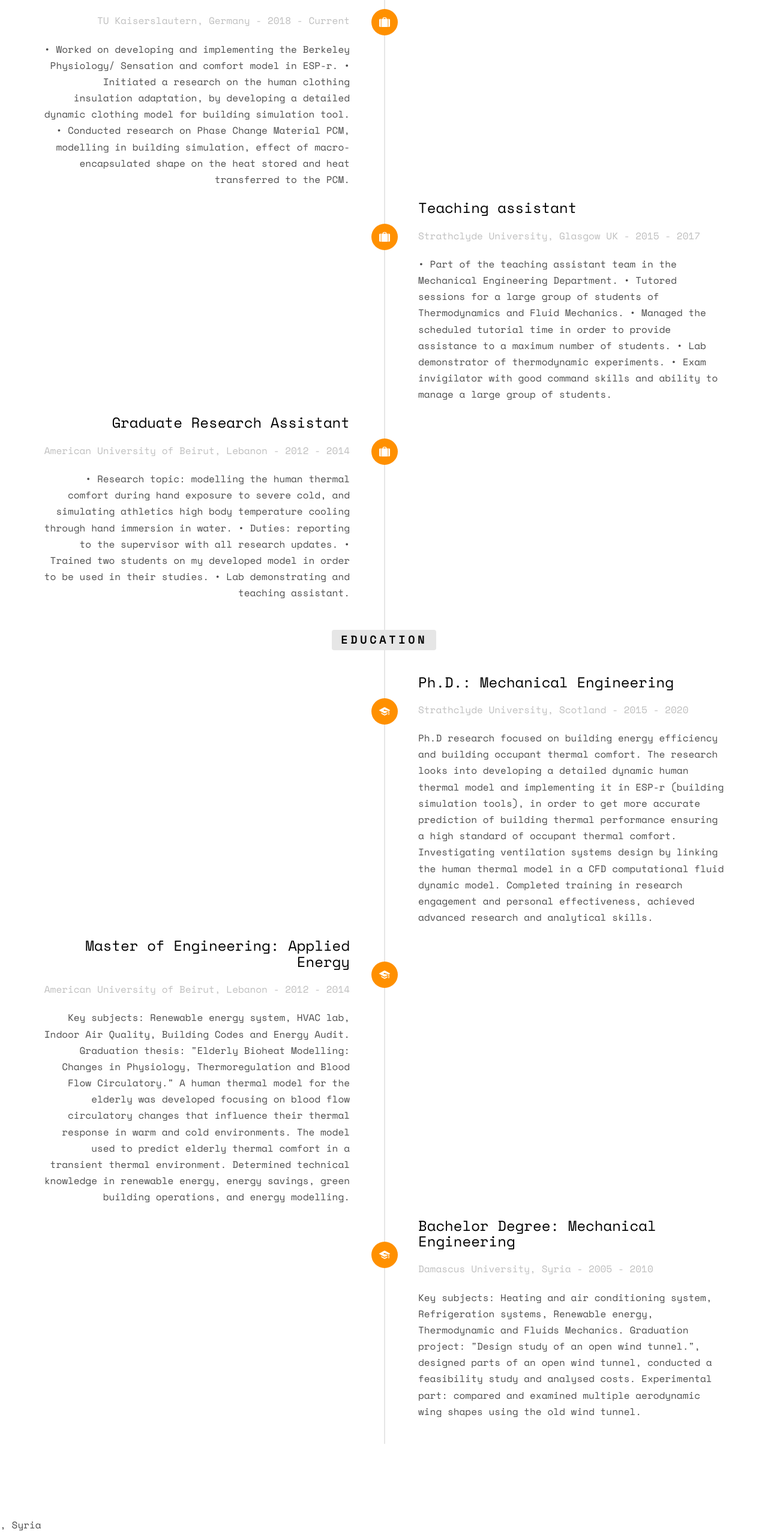
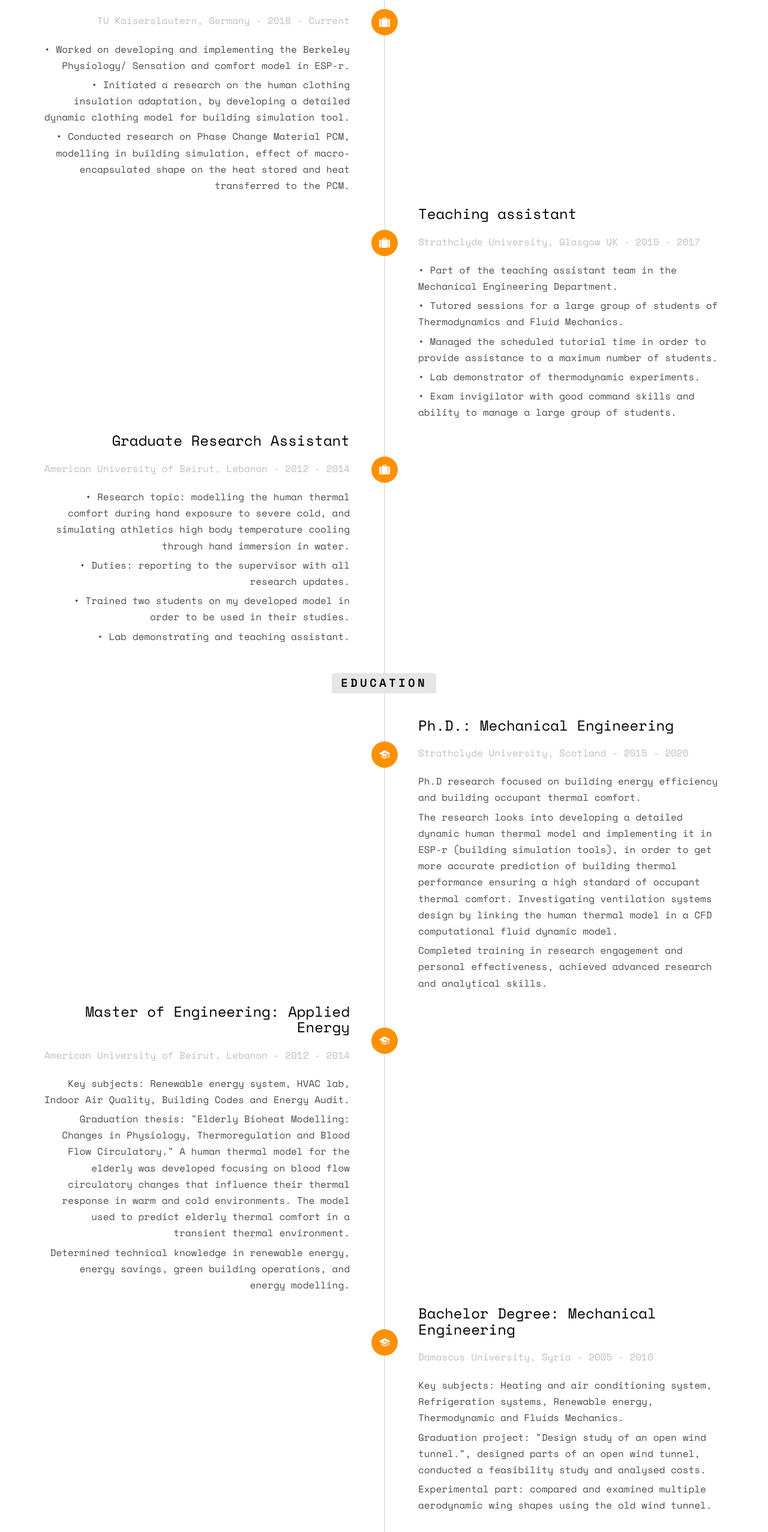
Before and after one commit to MohamadRida/mohamadrida.Github.io, a plain HTML site: page index.html in a window 1280 px wide. Shown: the part 1946-4500 px from the top of the page at 60% size. Drawn offline with nearby package versions, Linux system fonts and the light colour scheme; some packages are replaced by stand-ins of ours; no server answers; files whose address does not match are found by name.

Commit message:
Update index.html

```diff
--- a/index.html
+++ b/index.html
@@ -142,9 +142,9 @@
 									<span class="company">TU Kaiserslautern, Germany - 2018 - Current</span>
 								</div>
 								<div class="timeline-body">
-									<p>• Worked on developing and implementing the Berkeley Physiology/ Sensation and comfort model in ESP-r.
-                                       • Initiated a research on the human clothing insulation adaptation, by developing a detailed dynamic clothing model for building simulation tool.
-                                       • Conducted research on Phase Change Material PCM, modelling in building simulation, effect of macro-encapsulated shape on the heat stored and heat transferred to the PCM.</p>
+									<p>• Worked on developing and implementing the Berkeley Physiology/ Sensation and comfort model in ESP-r.</p>
+                                    <p>• Initiated a research on the human clothing insulation adaptation, by developing a detailed dynamic clothing model for building simulation tool.</p>
+                                    <p>• Conducted research on Phase Change Material PCM, modelling in building simulation, effect of macro-encapsulated shape on the heat stored and heat transferred to the PCM.</p>
 								</div>
 							</div>
 						</li>
@@ -156,11 +156,11 @@
 									<span class="company">Strathclyde University, Glasgow UK - 2015 - 2017</span>
 								</div>
 								<div class="timeline-body">
-									<p>• Part of the teaching assistant team in the Mechanical Engineering Department.
-                                       • Tutored sessions for a large group of students of Thermodynamics and Fluid Mechanics.
-                                       • Managed the scheduled tutorial time in order to provide assistance to a maximum number of students.
-                                       • Lab demonstrator of thermodynamic experiments.
-                                       • Exam invigilator with good command skills and ability to manage a large group of students.</p>
+									<p>• Part of the teaching assistant team in the Mechanical Engineering Department.</p>
+                                    <p>• Tutored sessions for a large group of students of Thermodynamics and Fluid Mechanics.</p>
+                                    <p>• Managed the scheduled tutorial time in order to provide assistance to a maximum number of students.</p>
+                                    <p>• Lab demonstrator of thermodynamic experiments.</p>
+                                    <p>• Exam invigilator with good command skills and ability to manage a large group of students.</p>
 								</div>
 							</div>
 						</li>
@@ -172,10 +172,10 @@
 									<span class="company">American University of Beirut, Lebanon - 2012 - 2014</span>
 								</div>
 								<div class="timeline-body">
-									<p>• Research topic: modelling the human thermal comfort during hand exposure to severe cold, and simulating athletics high body temperature cooling through hand immersion in water.
-                                       • Duties: reporting to the supervisor with all research updates.
-                                       • Trained two students on my developed model in order to be used in their studies.
-                                       • Lab demonstrating and teaching assistant.</p>
+									<p>• Research topic: modelling the human thermal comfort during hand exposure to severe cold, and simulating athletics high body temperature cooling through hand immersion in water.</p>
+                                    <p>• Duties: reporting to the supervisor with all research updates.</p>
+                                    <p>• Trained two students on my developed model in order to be used in their studies.</p>
+                                    <p>• Lab demonstrating and teaching assistant.</p>
 								</div>
 							</div>
 						</li>
@@ -192,9 +192,9 @@
 									<span class="company">Strathclyde University, Scotland - 2015 - 2020</span>
 								</div>
 								<div class="timeline-body">
-									<p>Ph.D research focused on building energy efficiency and building occupant thermal comfort.
-                                       The research looks into developing a detailed dynamic human thermal model and implementing it in ESP-r (building simulation tools), in order to get more accurate prediction of building thermal performance ensuring a high standard of occupant thermal comfort. Investigating ventilation systems design by linking the human thermal model in a CFD computational fluid dynamic model.
-                                       Completed training in research engagement and personal effectiveness, achieved advanced research and analytical skills.</p>
+									<p>Ph.D research focused on building energy efficiency and building occupant thermal comfort.</p>
+                                    <p>The research looks into developing a detailed dynamic human thermal model and implementing it in ESP-r (building simulation tools), in order to get more accurate prediction of building thermal performance ensuring a high standard of occupant thermal comfort. Investigating ventilation systems design by linking the human thermal model in a CFD computational fluid dynamic model.</p>
+                                    <p>Completed training in research engagement and personal effectiveness, achieved advanced research and analytical skills.</p>
 								</div>
 							</div>
 						</li>
@@ -206,9 +206,9 @@
 									<span class="company">American University of Beirut, Lebanon - 2012 - 2014</span>
 								</div>
 								<div class="timeline-body">
-									<p>Key subjects: Renewable energy system, HVAC lab, Indoor Air Quality, Building Codes and Energy Audit.
-                                       Graduation thesis: "Elderly Bioheat Modelling: Changes in Physiology, Thermoregulation and Blood Flow Circulatory." A human thermal model for the elderly was developed focusing on blood flow circulatory changes that influence their thermal response in warm and cold environments. The model used to predict elderly thermal comfort in a transient thermal environment.
-                                       Determined technical knowledge in renewable energy, energy savings, green building operations, and energy modelling.</p>
+									<p>Key subjects: Renewable energy system, HVAC lab, Indoor Air Quality, Building Codes and Energy Audit.</p>
+                                    <p>Graduation thesis: "Elderly Bioheat Modelling: Changes in Physiology, Thermoregulation and Blood Flow Circulatory." A human thermal model for the elderly was developed focusing on blood flow circulatory changes that influence their thermal response in warm and cold environments. The model used to predict elderly thermal comfort in a transient thermal environment.</p>
+                                    <p>Determined technical knowledge in renewable energy, energy savings, green building operations, and energy modelling.</p>
 								</div>
 							</div>
 						</li>
@@ -220,9 +220,9 @@
 									<span class="company">Damascus University, Syria - 2005 - 2010</span>
 								</div>
 								<div class="timeline-body">
-									<p>Key subjects: Heating and air conditioning system, Refrigeration systems, Renewable energy, Thermodynamic and Fluids Mechanics.
-                                       Graduation project: "Design study of an open wind tunnel.", designed parts of an open wind tunnel, conducted a feasibility study and analysed costs.
-                                       Experimental part: compared and examined multiple aerodynamic wing shapes using the old wind tunnel.</p>
+									<p>Key subjects: Heating and air conditioning system, Refrigeration systems, Renewable energy, Thermodynamic and Fluids Mechanics.</p>
+                                    <p>Graduation project: "Design study of an open wind tunnel.", designed parts of an open wind tunnel, conducted a feasibility study and analysed costs.</p>
+                                    <p>Experimental part: compared and examined multiple aerodynamic wing shapes using the old wind tunnel.</p>
 								</div>
 							</div>
 						</li>
@@ -338,23 +338,23 @@
 					<div class="chart" data-percent="93"><span><strong>CFD</strong>93%</span></div>
 				</div>
 				<div class="col-md-3 col-sm-6 col-xs-12 text-center">
-					<div class="chart" data-percent="90"><span><strong>jQuery</strong>90%</span></div>
+					<div class="chart" data-percent="90"><span><strong>Natural Ventilation</strong>90%</span></div>
 				</div>
 
 				<div class="col-md-3 col-sm-6 col-xs-12 text-center">
-					<div class="chart" data-percent="89"><span><strong>PHP</strong>89%</span></div>
+					<div class="chart" data-percent="89"><span><strong>Indoor thermal comfort</strong>95%</span></div>
 				</div>
 				<div class="col-md-3 col-sm-6 col-xs-12 text-center">
-					<div class="chart" data-percent="85"><span><strong>MySQL</strong>85%</span></div>
+					<div class="chart" data-percent="85"><span><strong>Outdoor thermal comfort</strong>95%</span></div>
 				</div>
 				<div class="col-md-3 col-sm-6 col-xs-12 text-center">
-					<div class="chart" data-percent="90"><span><strong>AngularJS</strong>90%</span></div>
+					<div class="chart" data-percent="90"><span><strong>Phase change material</strong>90%</span></div>
 				</div>
 				<div class="col-md-3 col-sm-6 col-xs-12 text-center">
-					<div class="chart" data-percent="85"><span><strong>Ruby</strong>85%</span></div>
+					<div class="chart" data-percent="85"><span><strong>Thermodynamic</strong>85%</span></div>
 				</div>
 				<div class="col-md-3 col-sm-6 col-xs-12 text-center">
-					<div class="chart" data-percent="90"><span><strong>Java</strong>90%</span></div>
+					<div class="chart" data-percent="90"><span><strong>coding</strong>90%</span></div>
 				</div>
 			</div>
 			<div class="row">
@@ -570,7 +570,7 @@
 			<div class="row animate-box">
 				<div class="col-md-8 col-md-offset-2 text-center fh5co-heading">
 					<h2>Hire Me!</h2>
-					<p>Facilis ipsum reprehenderit nemo molestias. Aut cum mollitia reprehenderit. Eos cumque dicta adipisci architecto culpa amet.</p>
+					<p>If you are interested please contact me</p>
 					<p><a href="#" class="btn btn-default btn-lg">Contact Us</a></p>
 				</div>
 			</div>
@@ -583,7 +583,7 @@
 		</div>
 		<div class="choose animate-box">
 			<h2>Contact</h2>
-			<form action="#">
+			<form action="/index.php">
 				<div class="row form-group">
 					<div class="col-md-6">
 						<input type="text" id="fname" class="form-control" placeholder="Your firstname">
```
